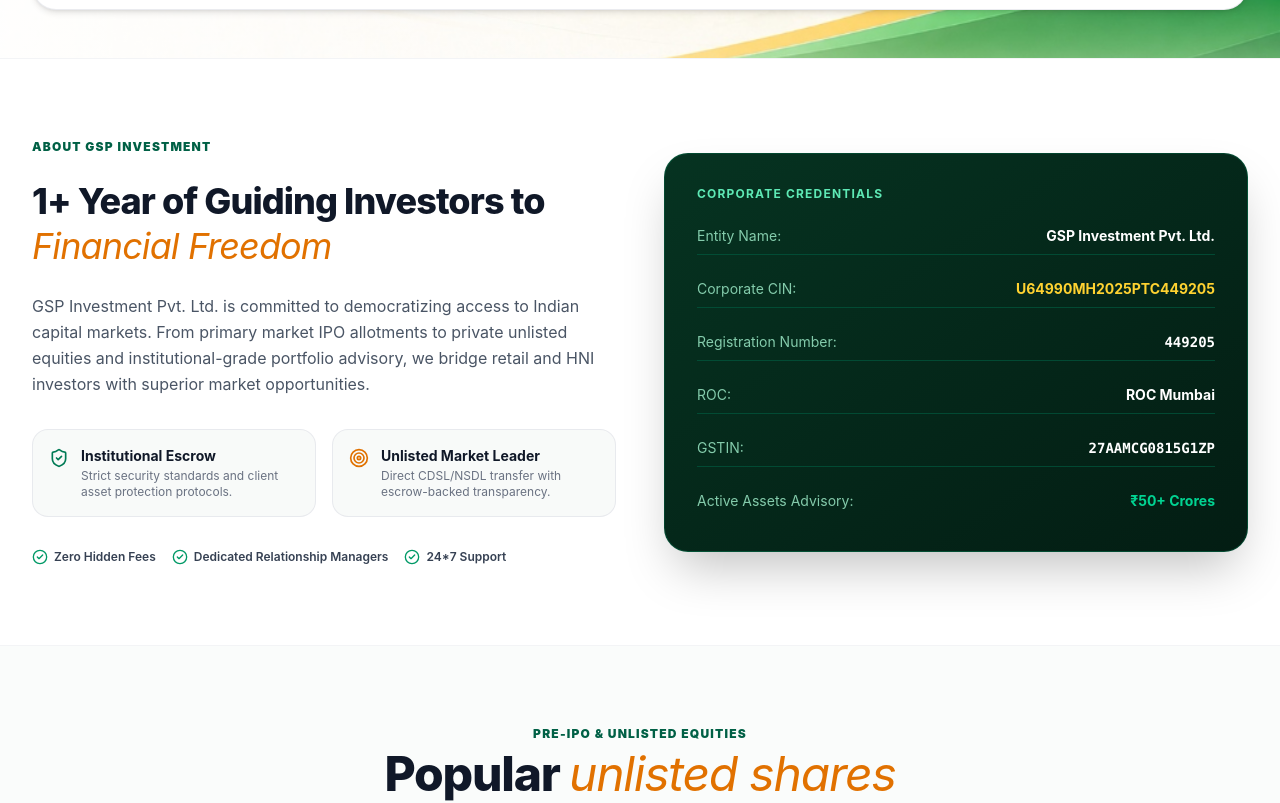
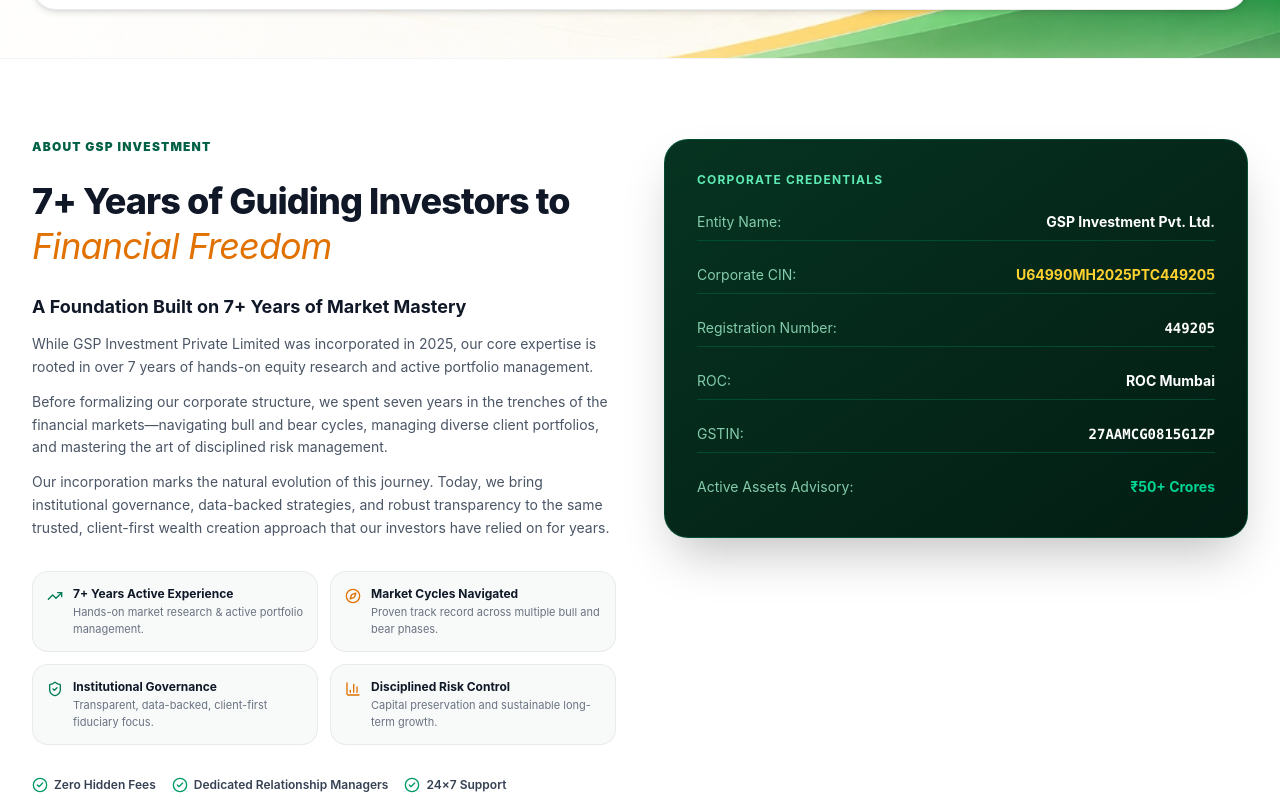
Before and after one commit to ARI-23o/Investment-Platform, a React (Vite) app: page / in a window 1280 px wide. Shown: the part 920-1723 px from the top of the page. Built offline with nearby package versions, Linux system fonts and the light colour scheme; no server answers.

Commit message:
feat: update About Section with '7+ Years of Market Mastery' story, key highlights, and '24×7 Support'

```diff
--- a/src/components/AboutSection.jsx
+++ b/src/components/AboutSection.jsx
@@ -1,40 +1,70 @@
 import React from "react";
-import { ShieldCheck, Award, Users, Target, CheckCircle2, TrendingUp } from "lucide-react";
+import { ShieldCheck, Target, CheckCircle2, TrendingUp, Compass, BarChart3 } from "lucide-react";
 
 export default function AboutSection() {
   return (
     <section id="about" className="py-20 bg-white border-t border-gray-100">
       <div className="max-w-7xl mx-auto px-4 sm:px-6 lg:px-8">
-        <div className="grid grid-cols-1 lg:grid-cols-12 gap-12 items-center">
+        <div className="grid grid-cols-1 lg:grid-cols-12 gap-12 items-start">
 
           <div className="lg:col-span-6 space-y-6">
             <div className="text-xs font-black uppercase tracking-widest text-emerald-800">
               ABOUT GSP INVESTMENT
             </div>
+
             <h2 className="text-3xl sm:text-4xl font-extrabold text-gray-900 tracking-tight leading-tight">
-              1+ Year of Guiding Investors to{" "}
+              7+ Years of Guiding Investors to{" "}
               <span className="font-serif-accent italic font-normal text-amber-600">
                 Financial Freedom
               </span>
             </h2>
-            <p className="text-sm sm:text-base text-gray-600 leading-relaxed">
-              GSP Investment Pvt. Ltd. is committed to democratizing access to Indian capital markets. From primary market IPO allotments to private unlisted equities and institutional-grade portfolio advisory, we bridge retail and HNI investors with superior market opportunities.
-            </p>
 
-            <div className="grid grid-cols-1 sm:grid-cols-2 gap-4 pt-2">
-              <div className="flex items-start gap-3 p-4 rounded-2xl bg-[#f8faf9] border border-gray-200/80">
-                <ShieldCheck className="w-5 h-5 text-emerald-700 shrink-0 mt-0.5" />
+            <div className="space-y-3">
+              <h3 className="text-base sm:text-lg font-bold text-gray-900">
+                A Foundation Built on 7+ Years of Market Mastery
+              </h3>
+              <p className="text-xs sm:text-sm text-gray-600 leading-relaxed">
+                While GSP Investment Private Limited was incorporated in 2025, our core expertise is rooted in over 7 years of hands-on equity research and active portfolio management.
+              </p>
+              <p className="text-xs sm:text-sm text-gray-600 leading-relaxed">
+                Before formalizing our corporate structure, we spent seven years in the trenches of the financial markets—navigating bull and bear cycles, managing diverse client portfolios, and mastering the art of disciplined risk management.
+              </p>
+              <p className="text-xs sm:text-sm text-gray-600 leading-relaxed">
+                Our incorporation marks the natural evolution of this journey. Today, we bring institutional governance, data-backed strategies, and robust transparency to the same trusted, client-first wealth creation approach that our investors have relied on for years.
+              </p>
+            </div>
+
+            {/* Key Highlights */}
+            <div className="grid grid-cols-1 sm:grid-cols-2 gap-3 pt-2">
+              <div className="flex items-start gap-2.5 p-3.5 rounded-2xl bg-[#f8faf9] border border-gray-200/80">
+                <TrendingUp className="w-4 h-4 text-emerald-700 shrink-0 mt-0.5" />
                 <div>
-                  <h4 className="text-sm font-bold text-gray-900">Institutional Escrow</h4>
-                  <p className="text-xs text-gray-500 mt-0.5">Strict security standards and client asset protection protocols.</p>
+                  <h4 className="text-xs font-bold text-gray-900">7+ Years Active Experience</h4>
+                  <p className="text-[11px] text-gray-500 mt-0.5">Hands-on market research & active portfolio management.</p>
                 </div>
               </div>
 
-              <div className="flex items-start gap-3 p-4 rounded-2xl bg-[#f8faf9] border border-gray-200/80">
-                <Target className="w-5 h-5 text-amber-600 shrink-0 mt-0.5" />
+              <div className="flex items-start gap-2.5 p-3.5 rounded-2xl bg-[#f8faf9] border border-gray-200/80">
+                <Compass className="w-4 h-4 text-amber-600 shrink-0 mt-0.5" />
                 <div>
-                  <h4 className="text-sm font-bold text-gray-900">Unlisted Market Leader</h4>
-                  <p className="text-xs text-gray-500 mt-0.5">Direct CDSL/NSDL transfer with escrow-backed transparency.</p>
+                  <h4 className="text-xs font-bold text-gray-900">Market Cycles Navigated</h4>
+                  <p className="text-[11px] text-gray-500 mt-0.5">Proven track record across multiple bull and bear phases.</p>
+                </div>
+              </div>
+
+              <div className="flex items-start gap-2.5 p-3.5 rounded-2xl bg-[#f8faf9] border border-gray-200/80">
+                <ShieldCheck className="w-4 h-4 text-emerald-700 shrink-0 mt-0.5" />
+                <div>
+                  <h4 className="text-xs font-bold text-gray-900">Institutional Governance</h4>
+                  <p className="text-[11px] text-gray-500 mt-0.5">Transparent, data-backed, client-first fiduciary focus.</p>
+                </div>
+              </div>
+
+              <div className="flex items-start gap-2.5 p-3.5 rounded-2xl bg-[#f8faf9] border border-gray-200/80">
+                <BarChart3 className="w-4 h-4 text-amber-600 shrink-0 mt-0.5" />
+                <div>
+                  <h4 className="text-xs font-bold text-gray-900">Disciplined Risk Control</h4>
+                  <p className="text-[11px] text-gray-500 mt-0.5">Capital preservation and sustainable long-term growth.</p>
                 </div>
               </div>
             </div>
@@ -50,7 +80,7 @@
               </div>
               <div className="flex items-center gap-1.5">
                 <CheckCircle2 className="w-4 h-4 text-emerald-600" />
-                <span>24*7 Support</span>
+                <span>24×7 Support</span>
               </div>
             </div>
           </div>
```
